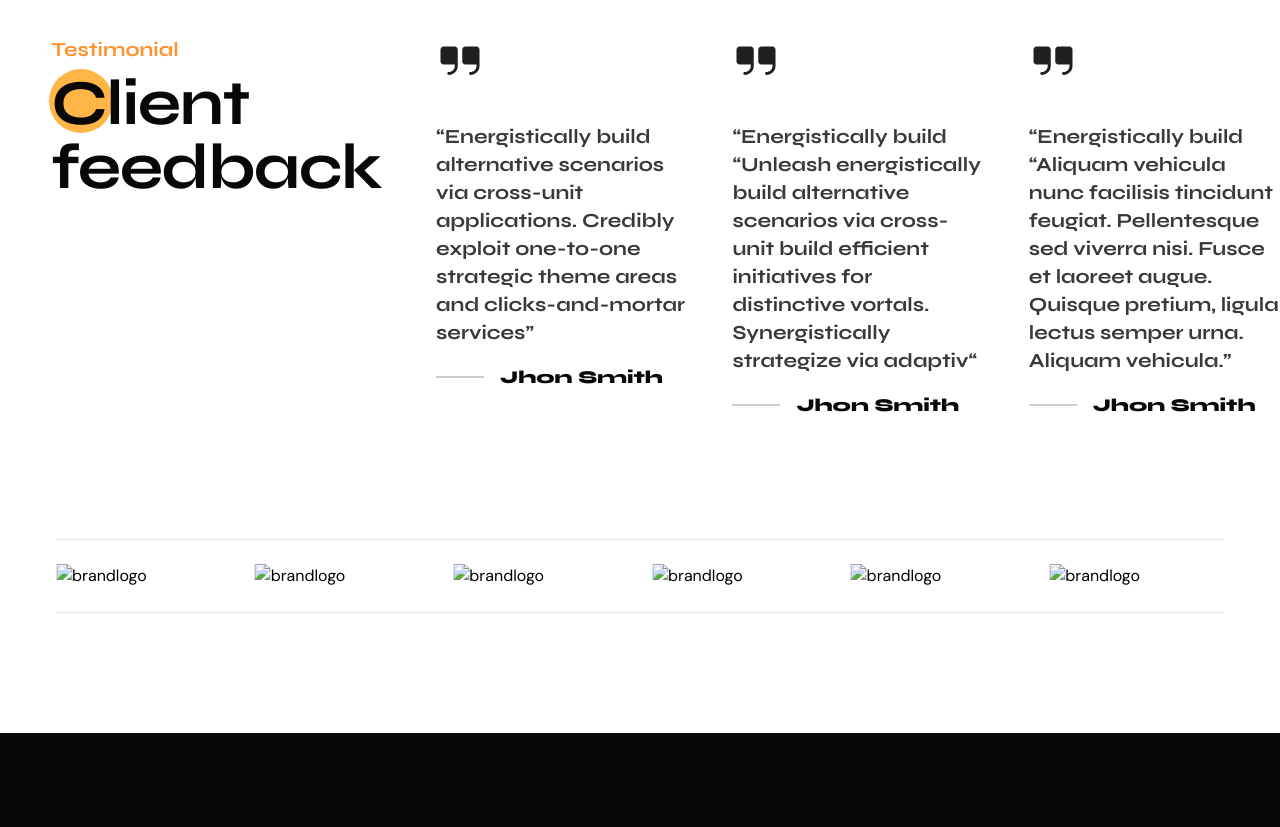
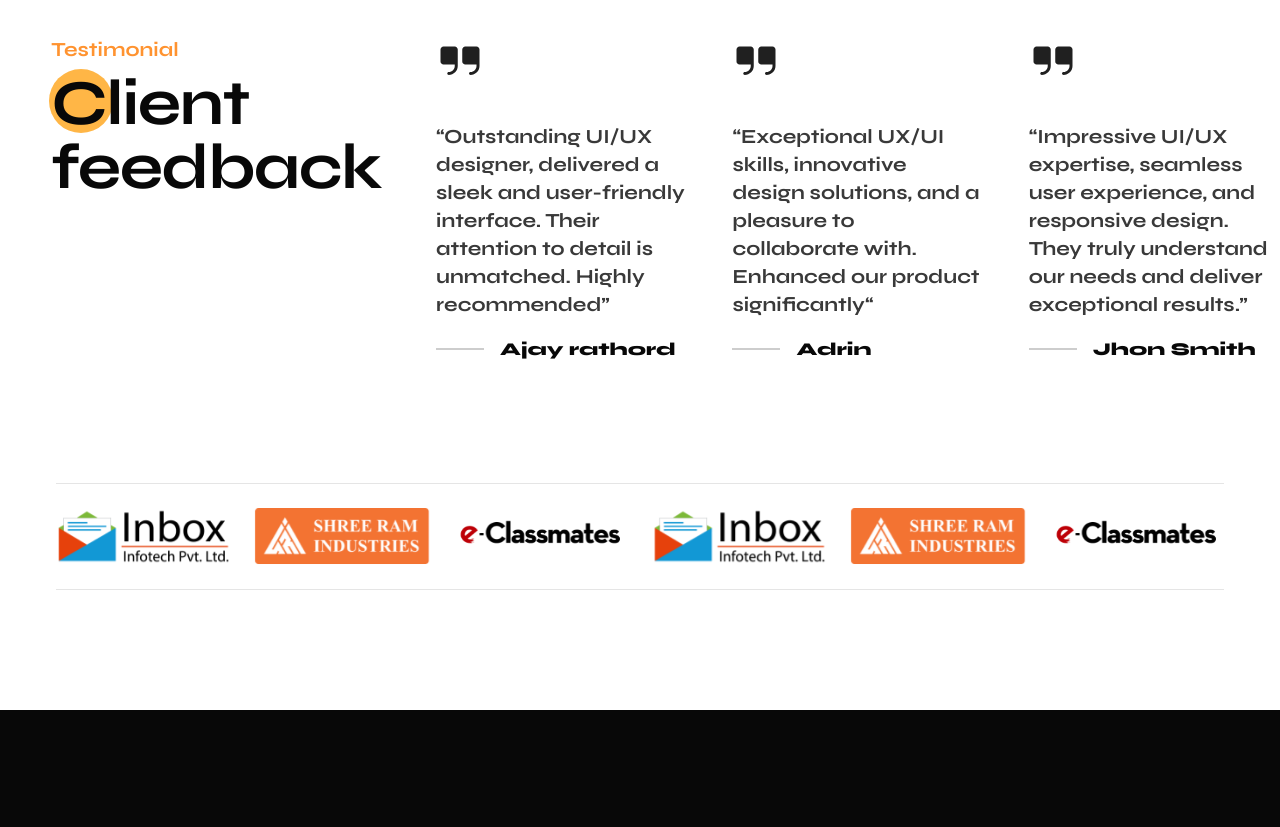
Before and after one commit to Aabid-1010/portfolio, a plain HTML site: page about.html in a window 1280 px wide. Shown: the part 2760-3587 px from the top of the page. Drawn offline with Linux system fonts and the light colour scheme.

Commit message:
new chenges

```diff
--- a/about.html
+++ b/about.html
@@ -822,16 +822,16 @@
         <section class="bg-white py-[120px] testimonial" data-aos="fade-up">
             <div class="px-8 xl:pr-0 xl:pl-[4%] 2xl:pl-[6%] 3xl:pl-[17%]">
                 <div class="flex flex-col xl:flex-row gap-x-[55px] 2xl:gap-x-[100px] 3xl:gap-x-[165px]">
-
-                    <div class="font-bold font-Syne leading-none flex flex-wrap flex-col gap-y-2 md:text-center xl:text-left mb-10">
+                    <div
+                        class="font-bold font-Syne leading-none flex flex-wrap flex-col gap-y-2 md:text-center xl:text-left mb-10">
                         <span class="text-orange text-xl">Testimonial</span>
                         <h3 class="inline-block text-black-800 text-4xl lg:text-5xl xl:text-[64px] tracking-[-1.5px]">
                             <span
                                 class="relative z-[1] before:rounded-full before:bg-primary before:block before:absolute before:top-[4px] before:left-[-2px] before:-z-[1] before:w-[36px] lg:before:w-[48px] xl:before:w-[64px] before:h-[36px] lg:before:h-[48px] xl:before:h-[64px]">Cl</span>ient
-                            <br class="hidden xl:inline-block" /> feedback
+                            <br class="hidden xl:inline-block" />
+                            feedback
                         </h3>
                     </div>
-
 
                     <div class="swiper w-full">
                         <div class="swiper-wrapper">
@@ -844,18 +844,18 @@
                                             fill="#080808" fill-opacity="0.9" />
                                     </svg>
                                 </span>
-                                <p class="text-black-text-800 text-[16px] sm:text-lg xl:text-xl font-bold font-Syne leading-7 mb-4">
-                                    “Energistically
-                                    build
-                                    alternative scenarios
-                                    via cross-unit applications. Credibly exploit
-                                    one-to-one strategic theme areas and clicks-and-mortar services”</p>
-                                <h4 class="flex flex-wrap items-center gap-4 text-black-800 text-[16px] sm:text-lg font-extrabold font-Syne leading-7">
+                                <p
+                                    class="text-black-text-800 text-[16px] sm:text-lg xl:text-xl font-bold font-Syne leading-7 mb-4">
+                                    “Outstanding UI/UX designer, delivered a sleek and user-friendly interface. Their attention to detail is unmatched. Highly recommended”
+                                </p>
+                                <h4
+                                    class="flex flex-wrap items-center gap-4 text-black-800 text-[16px] sm:text-lg font-extrabold font-Syne leading-7">
                                     <span><svg width="48" height="2" viewBox="0 0 48 2" fill="none"
                                             xmlns="http://www.w3.org/2000/svg">
                                             <path d="M0 1H48" stroke="#080808" stroke-opacity="0.4" />
                                         </svg>
-                                    </span> Jhon Smith
+                                    </span>
+                                    Ajay rathord
                                 </h4>
                             </div>
                             <div class="swiper-slide">
@@ -867,19 +867,18 @@
                                             fill="#080808" fill-opacity="0.9" />
                                     </svg>
                                 </span>
-                                <p class="text-black-text-800 text-[16px] sm:text-lg xl:text-xl font-bold font-Syne leading-7 mb-4">
-                                    “Energistically
-                                    build
-                                    “Unleash energistically build alternative scenarios via cross-unit build
-                                    efficient
-                                    initiatives for distinctive vortals. Synergistically strategize via adaptiv“
+                                <p
+                                    class="text-black-text-800 text-[16px] sm:text-lg xl:text-xl font-bold font-Syne leading-7 mb-4">
+                                    “Exceptional UX/UI skills, innovative design solutions, and a pleasure to collaborate with. Enhanced our product significantly“
                                 </p>
-                                <h4 class="flex flex-wrap items-center gap-4 text-black-800 text-[16px] sm:text-lg font-extrabold font-Syne leading-7">
+                                <h4
+                                    class="flex flex-wrap items-center gap-4 text-black-800 text-[16px] sm:text-lg font-extrabold font-Syne leading-7">
                                     <span><svg width="48" height="2" viewBox="0 0 48 2" fill="none"
                                             xmlns="http://www.w3.org/2000/svg">
                                             <path d="M0 1H48" stroke="#080808" stroke-opacity="0.4" />
                                         </svg>
-                                    </span> Jhon Smith
+                                    </span>
+                                    Adrin
                                 </h4>
                             </div>
                             <div class="swiper-slide">
@@ -891,21 +890,18 @@
                                             fill="#080808" fill-opacity="0.9" />
                                     </svg>
                                 </span>
-                                <p class="text-black-text-800 text-[16px] sm:text-lg xl:text-xl font-bold font-Syne leading-7 mb-4">
-                                    “Energistically
-                                    build
-                                    “Aliquam vehicula nunc facilisis tincidunt feugiat. Pellentesque sed viverra
-                                    nisi. Fusce
-                                    et
-                                    laoreet augue. Quisque pretium, ligula lectus semper urna. Aliquam vehicula.”
-
+                                <p
+                                    class="text-black-text-800 text-[16px] sm:text-lg xl:text-xl font-bold font-Syne leading-7 mb-4">
+                                    “Impressive UI/UX expertise, seamless user experience, and responsive design. They truly understand our needs and deliver exceptional results.”
                                 </p>
-                                <h4 class="flex flex-wrap items-center gap-4 text-black-800 text-[16px] sm:text-lg font-extrabold font-Syne leading-7">
+                                <h4
+                                    class="flex flex-wrap items-center gap-4 text-black-800 text-[16px] sm:text-lg font-extrabold font-Syne leading-7">
                                     <span><svg width="48" height="2" viewBox="0 0 48 2" fill="none"
                                             xmlns="http://www.w3.org/2000/svg">
                                             <path d="M0 1H48" stroke="#080808" stroke-opacity="0.4" />
                                         </svg>
-                                    </span> Jhon Smith
+                                    </span>
+                                    Jhon Smith
                                 </h4>
                             </div>
                             <div class="swiper-slide">
@@ -917,27 +913,22 @@
                                             fill="#080808" fill-opacity="0.9" />
                                     </svg>
                                 </span>
-                                <p class="text-black-text-800 text-[16px] sm:text-lg xl:text-xl font-bold font-Syne leading-7 mb-4">
-                                    “Energistically
-                                    build
-                                    “Aliquam vehicula nunc facilisis tincidunt feugiat. Pellentesque sed viverra
-                                    nisi. Fusce
-                                    et
-                                    laoreet augue. Quisque pretium, ligula lectus semper urna. Aliquam vehicula.”
-
+                                <p
+                                    class="text-black-text-800 text-[16px] sm:text-lg xl:text-xl font-bold font-Syne leading-7 mb-4">
+                                    “Highly skilled UI/UX designer, enhanced our product with clean design and intuitive features. Their work speaks for itself!”
                                 </p>
-                                <h4 class="flex flex-wrap items-center gap-4 text-black-800 text-[16px] sm:text-lg font-extrabold font-Syne leading-7">
+                                <h4
+                                    class="flex flex-wrap items-center gap-4 text-black-800 text-[16px] sm:text-lg font-extrabold font-Syne leading-7">
                                     <span><svg width="48" height="2" viewBox="0 0 48 2" fill="none"
                                             xmlns="http://www.w3.org/2000/svg">
                                             <path d="M0 1H48" stroke="#080808" stroke-opacity="0.4" />
                                         </svg>
-                                    </span> Jhon Smith
+                                    </span>
+                                    Karnavi Joshi
                                 </h4>
                             </div>
                         </div>
-
                     </div>
-
                 </div>
             </div>
         </section>
@@ -951,26 +942,26 @@
 
                     <div class="swiper-wrapper">
                         <div class="swiper-slide">
-                            <img class="mx-auto block" src="assets/images/brand/logo1.svg" alt=" brandlogo">
+                            <img class="mx-auto block" src="public/images/logo1.png" alt=" brandlogo" />
                         </div>
                         <div class="swiper-slide">
-                            <img class="mx-auto block" src="assets/images/brand/logo2.svg" alt=" brandlogo">
+                            <img class="mx-auto block" src="public/images/logo2.png" alt=" brandlogo" />
                         </div>
                         <div class="swiper-slide">
-                            <img class="mx-auto block" src="assets/images/brand/logo3.svg" alt=" brandlogo">
+                            <img class="mx-auto block" src="public/images/logo3.png" alt=" brandlogo" />
                         </div>
                         <div class="swiper-slide">
-                            <img class="mx-auto block" src="assets/images/brand/logo4.svg" alt=" brandlogo">
+                            <img class="mx-auto block" src="public/images/logo1.png" alt=" brandlogo" />
                         </div>
                         <div class="swiper-slide">
-                            <img class="mx-auto block" src="assets/images/brand/logo5.svg" alt=" brandlogo">
+                            <img class="mx-auto block" src="public/images/logo2.png" alt=" brandlogo" />
                         </div>
                         <div class="swiper-slide">
-                            <img class="mx-auto block" src="assets/images/brand/logo6.svg" alt=" brandlogo">
+                            <img class="mx-auto block" src="public/images/logo3.png" alt=" brandlogo" />
                         </div>
-                        <div class="swiper-slide">
-                            <img class="mx-auto block" src="assets/images/brand/logo6.svg" alt=" brandlogo">
-                        </div>
+                        <!-- <div class="swiper-slide">
+                            <img class="mx-auto block" src="assets/images/brand/logo3.svg" alt=" brandlogo" />
+                        </div> -->
                     </div>
                 </div>
             </div>
```
Also changed, not shown: index.html (+8 -19 lines).
